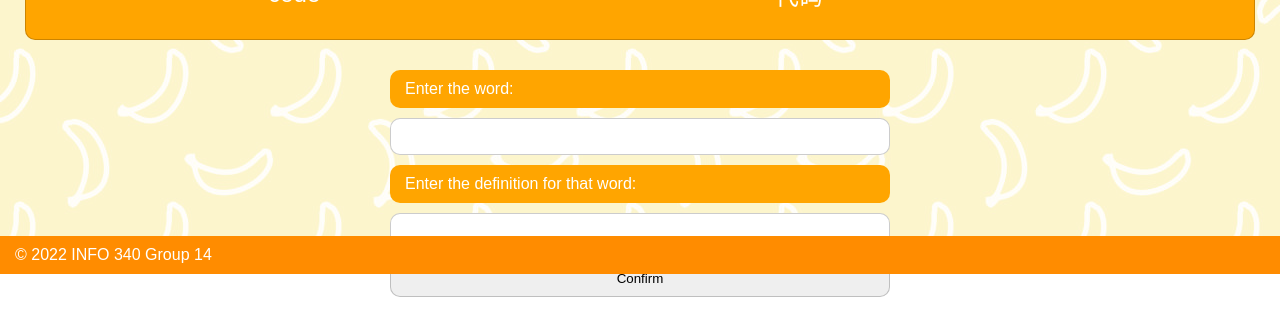
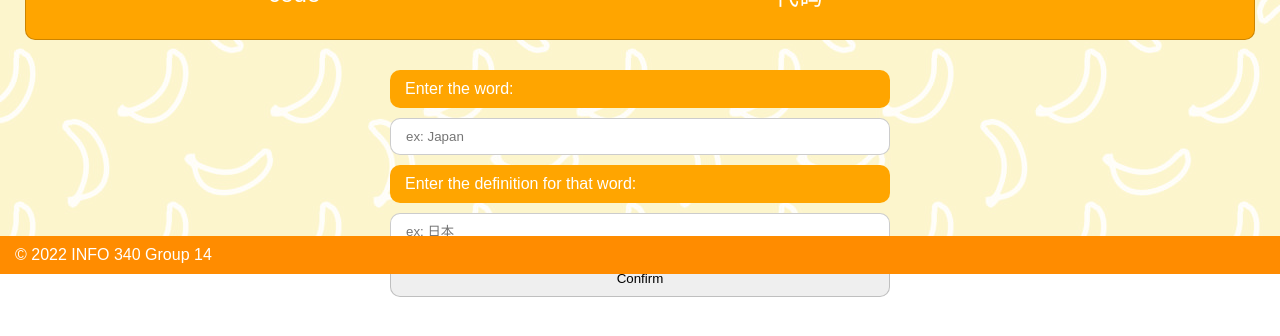
Before and after one commit to shangzhenyang/monkey-master, a React (Create React App) app: page /wordlist/0 in a window 1280 px wide. Shown: the part 526-862 px from the top of the page. Built offline with nearby package versions, Linux system fonts and the light colour scheme; a web font is replaced by a local one.

Commit message:
add words complete

```diff
--- a/src/AddWord.js
+++ b/src/AddWord.js
@@ -1,17 +1,54 @@
+import { useState } from 'react';
 function AddWord(props) {
-	return <form id="new-word-form" className="form-template">
+
+
+
+	const [inputtedWord, setInputtedWord] = useState("");
+	const [inputtedDef, setInputtedDef] = useState("");
+
+	const handleWordChange = (event) => {
+		let newValue = event.target.value;
+		setInputtedWord(newValue);
+	}
+
+	const handleDefChange = (event) => {
+		let newValue = event.target.value;
+		setInputtedDef(newValue);
+	}
+
+	const handleSubmit = (event) => {
+		event.preventDefault();
+		props.addWordCallBack(inputtedWord, inputtedDef);
+		console.log("submitting" + inputtedWord + " " + inputtedDef);
+	}
+
+
+
+
+
+	return <form id="new-word-form" className="form-template" onSubmit={handleSubmit}>
 		<div className="form-template">
 			<label htmlFor="word">Enter the word: </label>
-			<input type="text" name="word" id="word" required></input>
+			<input type="text"
+				name="word"
+				id="word"
+				onChange={handleWordChange}
+				placeholder="ex: Japan"
+				value={inputtedWord}
+				required></input>
 		</div>
 		<div className="form-template">
 			<label htmlFor="definition">Enter the definition for that word: </label>
-			<input type="text" name="definition" id="definition" required></input>
+			<input type="text"
+				name="definition"
+				id="definition"
+				onChange={handleDefChange}
+				placeholder="ex: 日本"
+				value={inputtedDef}
+				required></input>
 		</div>
 		<div className="form-template">
-			<input type="submit" value="Confirm" onClick={event => {
-				event.preventDefault()
-			}}></input>
+			<input type="submit" value="Confirm"></input>
 		</div>
 	</form>
 }
--- a/src/WordList.js
+++ b/src/WordList.js
@@ -5,6 +5,21 @@ import WordCard from "./WordCard"
 function WordList(props) {
 	const { index } = useParams()
 	const list = props.lists[index]
+
+	//The function for adding new word
+	const AddVocab = (wordEle, defEle) => {
+        let newVocab = {
+            id: list.words.length,
+            word: wordEle,
+			definition: defEle
+        }
+
+        list.words.push(newVocab);
+		props.saveLists();
+    };
+
+
+
 	return <main>
 		<h2 className="wordlist-title" title="Change the title" onClick={() => {
 			const newTitle = prompt("Please enter a new title.")
@@ -32,9 +47,16 @@ function WordList(props) {
 				}}
 			/>
 		)}
-		<AddWord onAdd={() => {
 
-		}} />
+
+
+
+		<AddWord addWordCallBack={AddVocab}/>
+
+
+
+
+
 	</main>
 }
 
```
